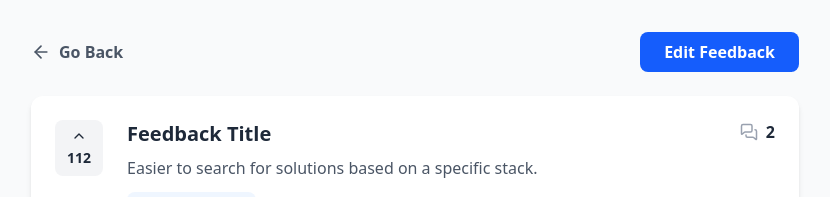
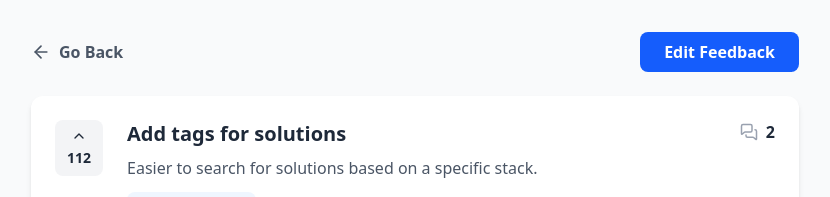
Before and after one commit to ahmedbadry-dev/productFeedBack, a React (Vite) app: page /feedback/1 in a window 1280 px wide. Shown: the top 197 px of the page, without its empty margins (225-1055 px from the left). Built offline with nearby package versions, Linux system fonts and the light colour scheme.

Commit message:
feat(bug) feedback title

```diff
--- a/src/components/DetailView.jsx
+++ b/src/components/DetailView.jsx
@@ -52,7 +52,7 @@ const DetailView = ({ feedback, comments, onBack, onUpvote, onOpenEdit, onAddCom
                         <span className='font-bold text-sm'>{feedback.upvotes}</span>
                     </button>
                     <div className='flex-1'>
-                        <h2 className='font-bold text-gray-800 text-xl mb-2'>Feedback Title</h2>
+                        <h2 className='font-bold text-gray-800 text-xl mb-2'>{feedback.title}</h2>
                         <p className='text-gray-600 mb-3'> {feedback.description}</p>
                         <span className='inline-block bg-blue-50 text-blue-600 px-4 py-2
                         rounded-lg text-sm font-semibold'>
```
